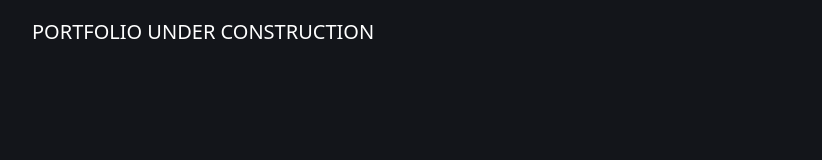
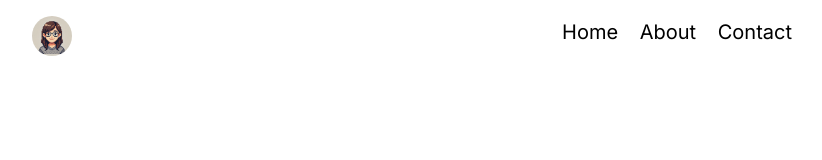
Before and after one commit to dvidaal/portfolio_dev, an Astro site: page / in a window 1280 px wide. Shown: the whole page, without its empty margins (224-1046 px from the left). Built offline with nearby package versions, Linux system fonts and the light colour scheme; Astro itself is replaced by a stand-in of ours.

Commit message:
Create Header component

```diff
--- /dev/null
+++ b/src/components/Header.astro
@@ -0,0 +1,9 @@
+<header class="flex justify-between text-black">
+  <img src="didi_dev_pixel.webp" alt="Avatar Diana" class="w-10 h-10 rounded-full">
+  <div>
+    <a href="/" class="m-2">Home</a>
+    <a href="/about" class="m-2">About</a>
+    <a href="/contact" class="m-2">Contact</a>
+
+  </div>
+</header>
--- a/src/layouts/Layout.astro
+++ b/src/layouts/Layout.astro
@@ -1,4 +1,5 @@
 ---
+import Header from '../components/Header.astro';
 interface Props {
 	title: string;
 }
@@ -12,16 +13,19 @@ const { title } = Astro.props;
 		<meta charset="UTF-8" />
 		<meta name="description" content="Astro description" />
 		<meta name="viewport" content="width=device-width" />
-		<link rel="icon" type="image/svg+xml" href="/favicon.svg" />
+		<link href="https://fonts.googleapis.com/css2?family=Inter:wght@400;700&display=swap" rel="stylesheet">
+		<link rel="icon" type="image/svg+xml" href="/didi_dev_pixel.webp" />
 		<meta name="generator" content={Astro.generator} />
 		<title>{title}</title>
 	</head>
 	<body>
-		<slot />
+		<Header />
+
 	</body>
 </html>
 <style is:global>
 	:root {
+		--background: 0 0% 100%;
 		--accent: 136, 58, 234;
 		--accent-light: 224, 204, 250;
 		--accent-dark: 49, 10, 101;
@@ -33,8 +37,8 @@ const { title } = Astro.props;
 		);
 	}
 	html {
-		font-family: system-ui, sans-serif;
-		background: #13151a;
+		font-family: 'Inter', sans-serif;
+		background: hsl(var(--background));
 	}
 	code {
 		font-family:
@@ -47,4 +51,14 @@ const { title } = Astro.props;
 			Courier New,
 			monospace;
 	}
+
+	body{
+		margin: auto;
+		padding: 1rem;
+		width: 800px;
+		max-width: calc(100% - 2rem);
+		color: white;
+		font-size: 20px;
+		line-height: 1.6;
+	}
 </style>
--- a/src/pages/index.astro
+++ b/src/pages/index.astro
@@ -1,9 +1,9 @@
 ---
 import Layout from '../layouts/Layout.astro';
-import Card from '../components/Card.astro';
+
 ---
 
-<Layout title="Welcome to Astro.">
+<Layout title="Diana Vidal Dev">
 	<main>
 	<span >PORTFOLIO UNDER CONSTRUCTION</span>
 	</main>
```
Also changed, not shown: public/diana.png (added), public/didi_dev.webp (added), public/didi_dev_memoji.webp (added), public/didi_dev_memoji_1.webp (added), public/didi_dev_pixel.webp (added).
